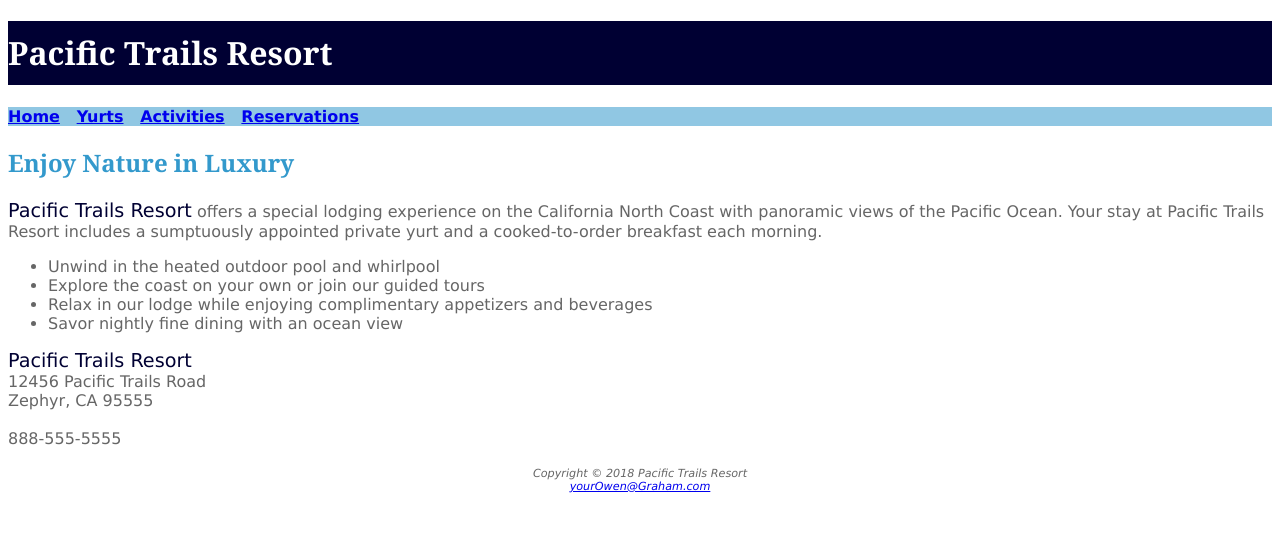
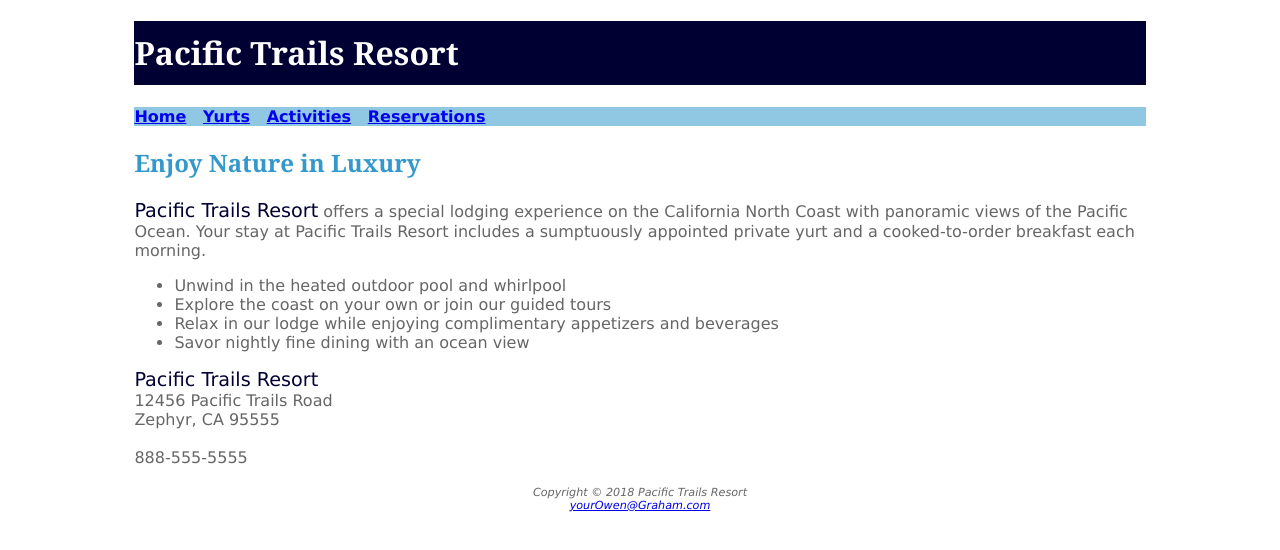
Before and after one commit to 44144-Sp22/ch3casestudy-grahowe, a plain HTML site: page index.html in a window 1280 px wide. Drawn offline with Linux system fonts and the light colour scheme.

Commit message:
Completed task 5, completed case study

```diff
--- a/index.html
+++ b/index.html
@@ -7,6 +7,7 @@
 </head>
 
 <body>
+  <div id="wrapper">
     <header>
       <link rel="stylesheet" href="pacific.css">
       <h1>Pacific Trails Resort</h1>
@@ -40,6 +41,7 @@
       <a href="mailto:Owen@Graham.com">yourOwen@Graham.com</a>
       </i></small>
     </footer>
+  </div>
 </body>
 
 </html>
--- a/pacific.css
+++ b/pacific.css
@@ -39,3 +39,8 @@ footer {
   font-style: italic;
   text-align: center;
 }
+
+#wrapper{
+  width: 80%;
+  margin: auto;
+}
```
Also changed, not shown: yurts.html (+2 -0 lines). Lines whose indentation alone changed are shown as unchanged.
